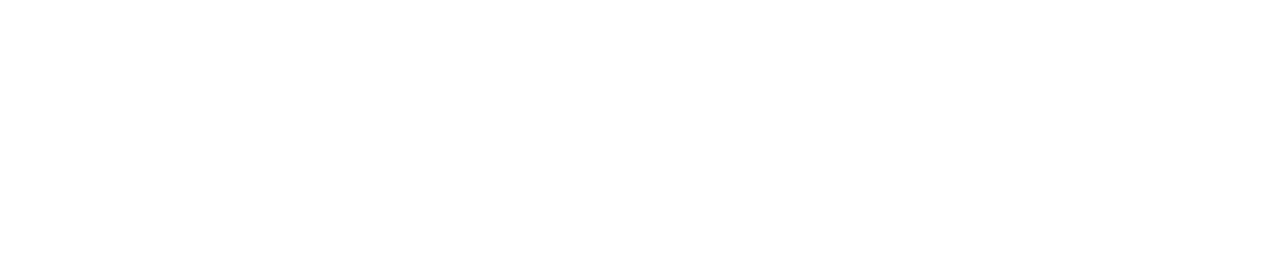
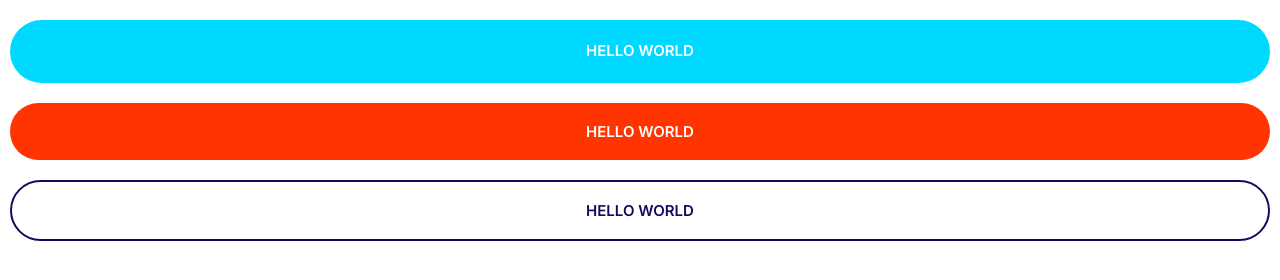
Before and after one commit to vibhorejaiswal/webdeck, a plain HTML site: page moshify/index.html in a window 1280 px wide. Drawn offline with Linux system fonts and the light colour scheme.

Commit message:
added buttons with styles

```diff
--- a/moshify/css/styles.css
+++ b/moshify/css/styles.css
@@ -4,6 +4,12 @@
     --color-accent: #ff3400;
     --color-headings: #1b0760;
     --color-body: #918ca4;
+}
+
+*,
+*::before,
+*::after {
+    box-sizing: border-box;
 }
 
 /* Typography */
@@ -170,3 +176,67 @@ a {
     justify-content: center;
     align-items: center;
 }
+
+/* Button */
+
+.btn {
+    border-radius: 40px;
+    border: 0;
+    cursor: pointer;
+    font-size: 1.8rem;
+    font-weight: 600;
+    margin: 1rem 0;
+    padding: 2rem 3rem;
+    text-align: center;
+    text-transform: uppercase;
+    white-space: nowrap;
+}
+
+.btn--outline {
+    background: #fff;
+    color: var(--color-headings);
+    border: 2px solid var(--color-headings);
+}
+
+.btn--outline:hover{
+    background: var(--color-headings);
+    color: #fff;
+}
+
+.btn--primary {
+    background: var(--color-primary);
+    color: #fff;
+}
+
+.btn--primary:hover {
+    background: #3a8ffd;
+}
+
+.btn--secondary {
+    background: var(--color-secondary);
+    color: #fff;
+}
+
+.btn--secondary:hover {
+    background: #00c8eb;
+}
+
+.btn--accent {
+    background: var(--color-accent);
+    color: #fff;
+}
+
+.btn--accent:hover {
+    background: #ec3000;
+}
+
+.btn--block {
+    width: 100%;
+    display: inline-block;
+}
+
+@media screen and (min-width: 1024px){
+    .btn{
+        font-size: 1.5rem;
+    }
+}
--- a/moshify/index.html
+++ b/moshify/index.html
@@ -15,6 +15,9 @@
     <title>Moshify</title>
   </head>
   <body>
-
+    <!-- <span class="button button--primary">Hello World </span> -->
+    <a class="btn btn--secondary btn--block">Hello World</a>
+    <button class="btn btn--accent btn--block">Hello World</button>
+    <button class="btn btn--outline btn--block">Hello World</button>
   </body>
 </html>
```
Also changed, not shown: moshify/components/buttons.html (added, +3 -0 lines), moshify/components/links.html (line endings or trailing spaces).
